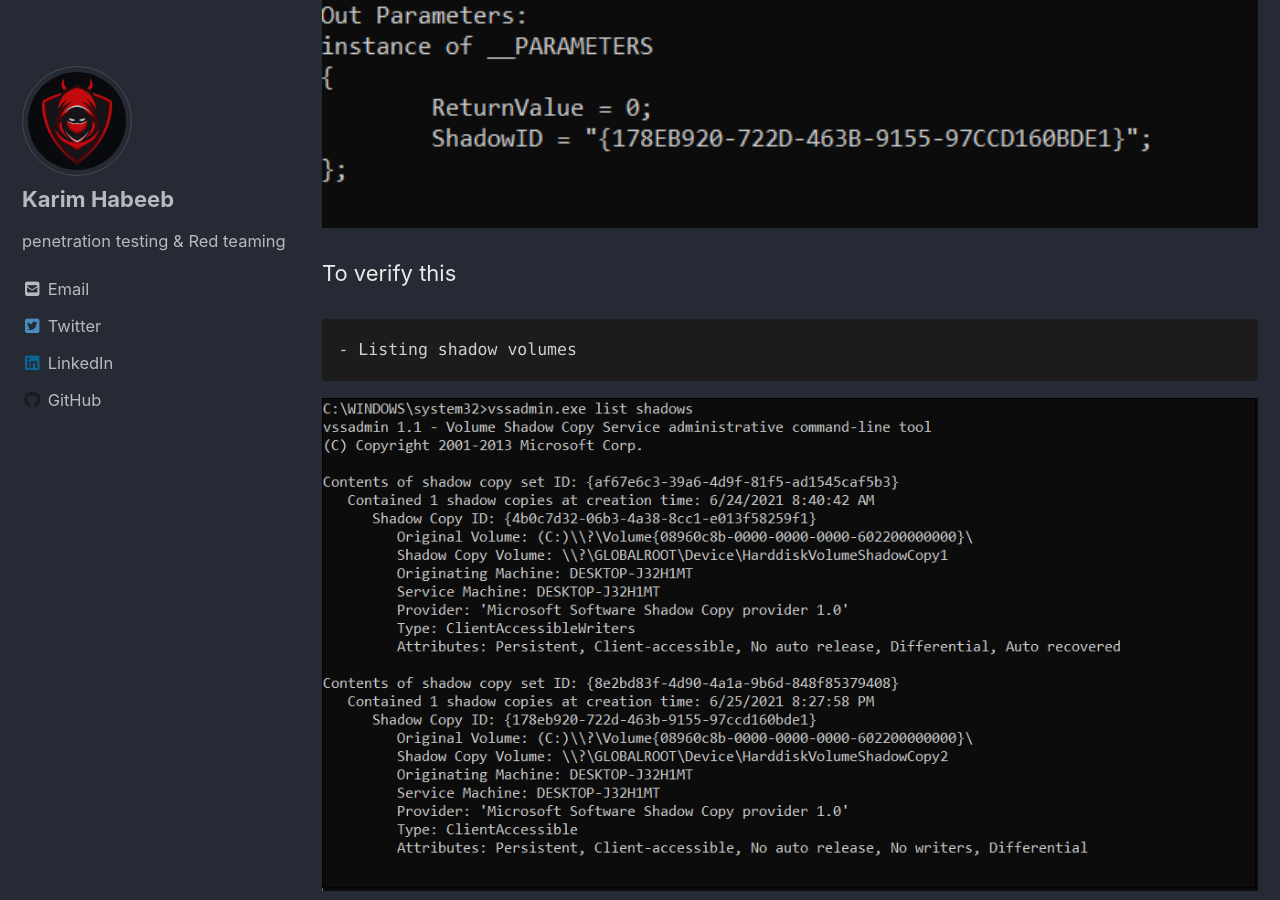
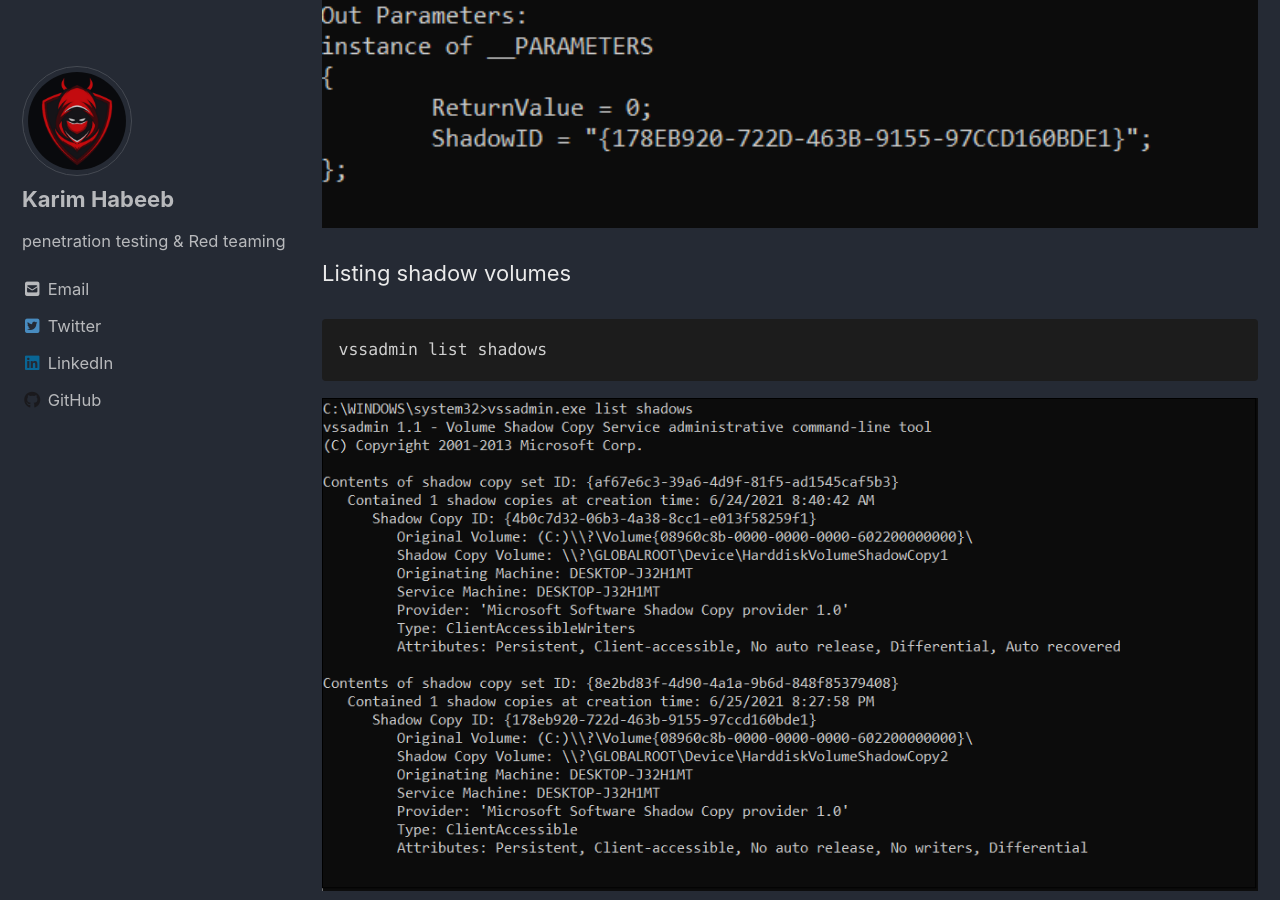
Before and after one commit to NoRed0x/NoRed0x.github.io, a Jekyll site: the page built from _posts/Red-Teaming/2021-06-26-Windows Credentials-SAM-Database-part-1.md, in a window 1280 px wide and 900 px high, scrolled down 1886 px. Built offline with Jekyll 4.4.1, drawn with Linux system fonts in a browser that asks for light colours; cached includes are drawn as plain includes; nearby versions of some CDN libraries.

Commit message:
Update 2021-06-26-Windows Credentials-SAM-Database-part-1.md

````diff
--- a/_posts/Red-Teaming/2021-06-26-Windows Credentials-SAM-Database-part-1.md
+++ b/_posts/Red-Teaming/2021-06-26-Windows Credentials-SAM-Database-part-1.md
@@ -40,11 +40,13 @@ Creating a shadow volume
  ```
  <img src="/img/cred1/2.PNG" alt="Getting-gz" width="1000" height="200">
 
-To verify this
- ```
-- Listing shadow volumes
- ```
-  <img src="/img/cred1/3.png" alt="Getting-gz" width="1000" height="100">
+
+Listing shadow volumes
+```
+vssadmin list shadows
+```
+
+<img src="/img/cred1/3.PNG" alt="Getting-gz" width="1000" height="100">
 
 
 
````
